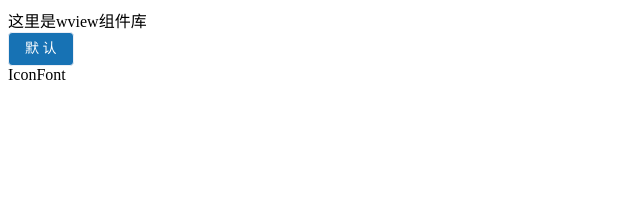
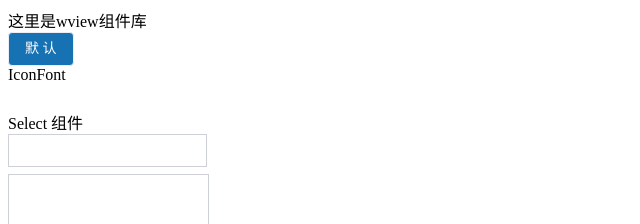
Before and after one commit to lyuly/wview, a Vue app in the folder packages/wview-components/: page / in a window 1280 px wide. Shown: the top 224 px of the page, without its empty margins (0-640 px from the left). Built offline with nearby package versions, Linux system fonts and the light colour scheme.

Commit message:
update select (#38)
* update select

```diff
--- a/packages/wview-components/src/App.vue
+++ b/packages/wview-components/src/App.vue
@@ -1,6 +1,7 @@
 <script setup lang="ts">
 import Button from './components/button'
 import Icon from './components/icons'
+import Select from './components/from/select'
 </script>
 
 <template>
@@ -10,6 +11,8 @@ import Icon from './components/icons'
   <Icon name="system" />
   <Icon name="system_sort_ascending_line" />
   <Icon name="system_arrow_right_line" />
+  <div>Select 组件</div>
+  <Select />
 </template>
 
 <style lang="scss" scoped></style>
--- a/packages/wview-components/src/components/from/select/types.ts
+++ b/packages/wview-components/src/components/from/select/types.ts
@@ -1,5 +1,10 @@
-// import { ExtractPropTypes } from 'vue'
+import { ExtractPropTypes } from 'vue'
 
-export const selectProps = {}
+export const selectProps = {
+  name: {
+    type: String,
+    default: ''
+  }
+}
 
-// export type selectProps = ExtractPropTypes<typeof selectProps>
+export type SelectProps = ExtractPropTypes<typeof selectProps>
--- a/packages/wview-components/src/components/from/select/wSelect.vue
+++ b/packages/wview-components/src/components/from/select/wSelect.vue
@@ -1,5 +1,10 @@
 <template>
-  <div></div>
+  <div class="w-select">
+    <input type="text" readonly />
+    <div class="w-displayFrame">
+      <!-- <li v-for="item in items">2333</li> -->
+    </div>
+  </div>
 </template>
 
 <script lang="ts">
@@ -8,7 +13,35 @@ import { defineComponent } from 'vue'
 import { selectProps } from './types'
 
 export default defineComponent({
-  name: 'w-Select',
+  name: 'w-select',
   props: selectProps
 })
 </script>
+
+<style lang="scss" scoped>
+.w-select {
+  display: inline-block;
+  height: 40px;
+  position: relative;
+
+  input {
+    border: 1px solid $border-color-darker;
+    padding: 8px 10px;
+    outline: none;
+  }
+
+  .w-displayFrame {
+    width: 100%;
+    height: 200px;
+    border: 1px solid $border-color-darker;
+    position: absolute;
+    // overflow: hidden;
+    top: 40px;
+
+    li {
+      list-style: none;
+      height: 40px;
+    }
+  }
+}
+</style>
--- a/packages/wview-components/src/index.ts
+++ b/packages/wview-components/src/index.ts
@@ -4,7 +4,8 @@
 
 import { default as Button } from './components/button'
 import { default as Icon } from './components/icons'
+import { default as Select } from './components/from/select'
 
-export { Button, Icon }
+export { Button, Icon, Select }
 
-export default [Button, Icon]
+export default [Button, Icon, Select]
```
Also changed, not shown: 2 other files (tests, documents, lock files or other folders).
